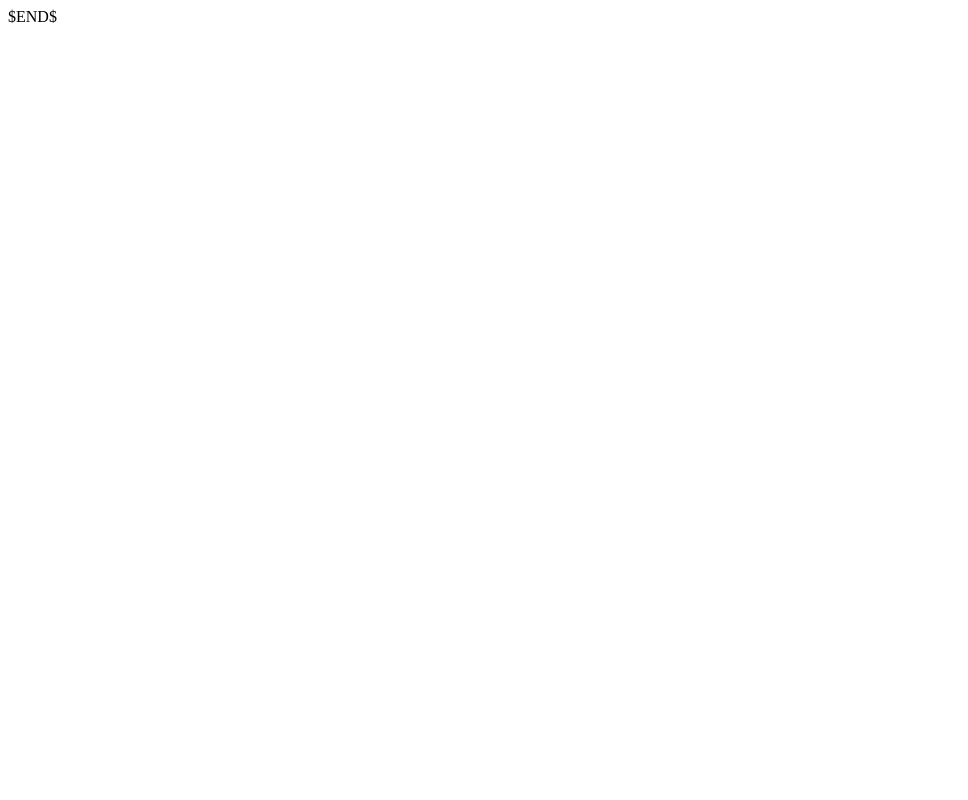
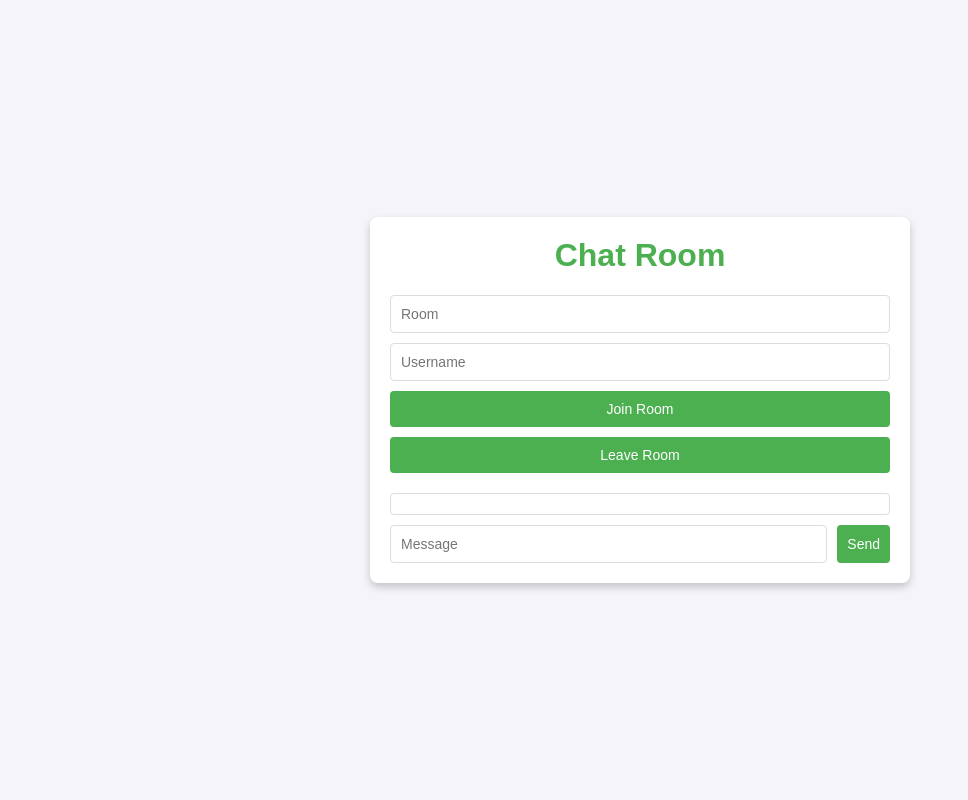
Before and after one commit to livia994/PR, a Flask app: page /chat in a window 1280 px wide. Before the commit the part shown is almost empty. Shown: the whole page, without its empty margins (0-968 px from the left). Run offline with Flask 3, Linux system fonts and the light colour scheme; some libraries are stand-ins or nearby versions.

Commit message:
Implemented a simple inerface for my chat room

```diff
--- a/PR_Lab2/templates/chat.html
+++ b/PR_Lab2/templates/chat.html
@@ -1,10 +1,168 @@
 <!DOCTYPE html>
 <html lang="en">
 <head>
-  <meta charset="UTF-8">
-  <title>$Title$</title>
+    <meta charset="UTF-8">
+    <title>Chat Room</title>
+    <script src="https://cdnjs.cloudflare.com/ajax/libs/socket.io/4.0.1/socket.io.js"></script>
+    <style>
+        /* Basic styling for the entire body */
+        body {
+            font-family: Arial, sans-serif;
+            background-color: #f4f4f9;
+            display: flex;
+            justify-content: center;
+            align-items: center;
+            min-height: 100vh;
+            margin: 0;
+            color: #333;
+        }
+
+        /* Chat container styling */
+        #chat-container {
+            width: 90%;
+            max-width: 500px;
+            padding: 20px;
+            background-color: #ffffff;
+            box-shadow: 0 4px 8px rgba(0, 0, 0, 0.2);
+            border-radius: 8px;
+        }
+
+        h1 {
+            text-align: center;
+            color: #4CAF50;
+            margin-top: 0;
+        }
+
+        /* Input container styling */
+        #input-container {
+            display: flex;
+            flex-direction: column;
+            gap: 10px;
+            margin-bottom: 20px;
+        }
+
+        #input-container input {
+            padding: 10px;
+            font-size: 14px;
+            border: 1px solid #ddd;
+            border-radius: 4px;
+        }
+
+        #input-container button {
+            padding: 10px;
+            font-size: 14px;
+            background-color: #4CAF50;
+            color: white;
+            border: none;
+            cursor: pointer;
+            border-radius: 4px;
+        }
+
+        #input-container button:hover {
+            background-color: #45a049;
+        }
+
+        /* Chat display area styling */
+        #chat {
+            display: flex;
+            flex-direction: column;
+            gap: 10px;
+        }
+
+        #messages {
+            list-style-type: none;
+            padding: 0;
+            max-height: 200px;
+            overflow-y: auto;
+            border: 1px solid #ddd;
+            border-radius: 4px;
+            padding: 10px;
+            margin: 0;
+        }
+
+        #messages li {
+            padding: 8px;
+            margin-bottom: 6px;
+            background-color: #f1f1f1;
+            border-radius: 4px;
+        }
+
+        /* Send message section */
+        #send-container {
+            display: flex;
+            gap: 10px;
+        }
+
+        #message {
+            flex-grow: 1;
+            padding: 10px;
+            font-size: 14px;
+            border: 1px solid #ddd;
+            border-radius: 4px;
+        }
+
+        #send-button {
+            padding: 10px;
+            background-color: #4CAF50;
+            color: white;
+            font-size: 14px;
+            border: none;
+            cursor: pointer;
+            border-radius: 4px;
+        }
+
+        #send-button:hover {
+            background-color: #45a049;
+        }
+    </style>
 </head>
 <body>
-$END$
+    <div id="chat-container">
+        <h1>Chat Room</h1>
+        <div id="input-container">
+            <input id="room" placeholder="Room">
+            <input id="username" placeholder="Username">
+            <button onclick="joinRoom()">Join Room</button>
+            <button onclick="leaveRoom()">Leave Room</button>
+        </div>
+        <div id="chat">
+            <ul id="messages"></ul>
+            <div id="send-container">
+                <input id="message" placeholder="Message">
+                <button id="send-button" onclick="sendMessage()">Send</button>
+            </div>
+        </div>
+    </div>
+
+    <script>
+        const socket = io.connect(location.protocol + '//' + document.domain + ':' + location.port);
+
+        function joinRoom() {
+            const room = document.getElementById("room").value;
+            const username = document.getElementById("username").value;
+            socket.emit('join', { room, username });
+        }
+
+        function leaveRoom() {
+            const room = document.getElementById("room").value;
+            const username = document.getElementById("username").value;
+            socket.emit('leave', { room, username });
+        }
+
+        function sendMessage() {
+            const room = document.getElementById("room").value;
+            const message = document.getElementById("message").value;
+            socket.emit('message', { room, message });
+            document.getElementById("message").value = ''; // Clear the message input after sending
+        }
+
+        socket.on('message', function(msg) {
+            const messages = document.getElementById('messages');
+            const newMessage = document.createElement('li');
+            newMessage.textContent = msg;
+            messages.appendChild(newMessage);
+            messages.scrollTop = messages.scrollHeight; // Scroll to the bottom when a new message arrives
+        });
+    </script>
 </body>
 </html>
```
